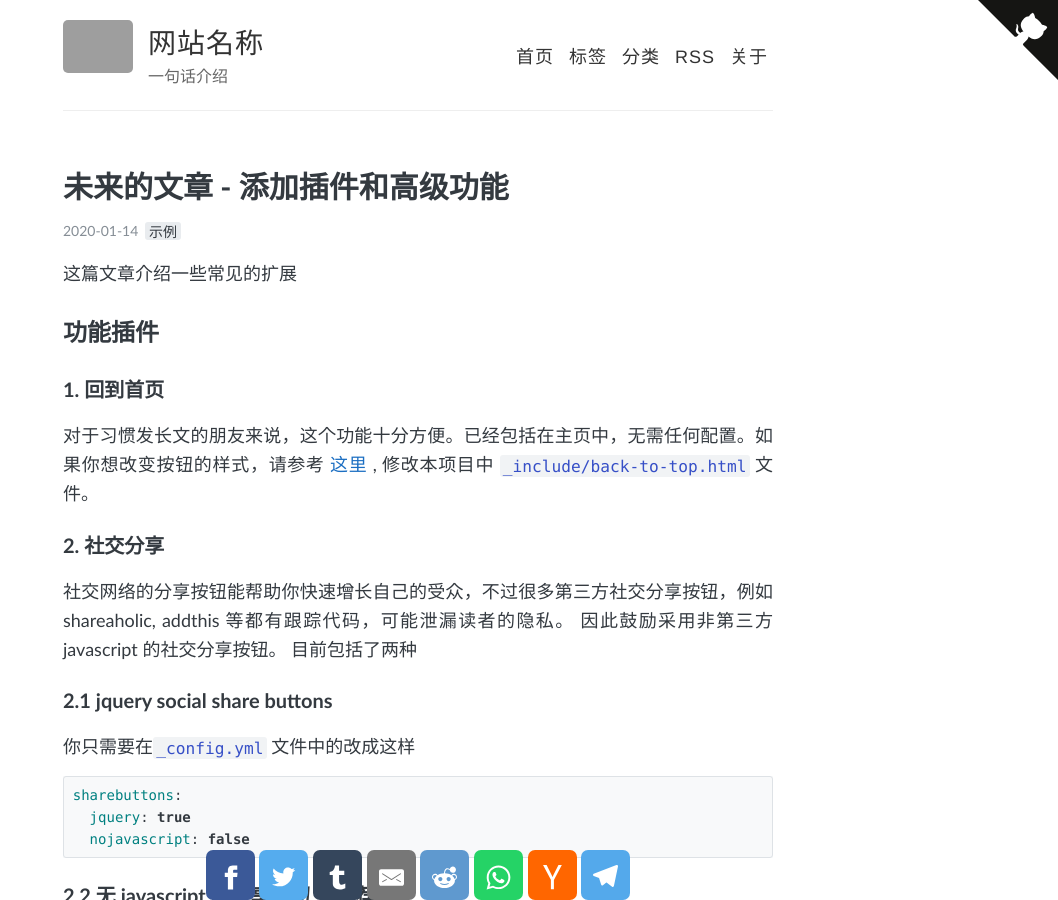
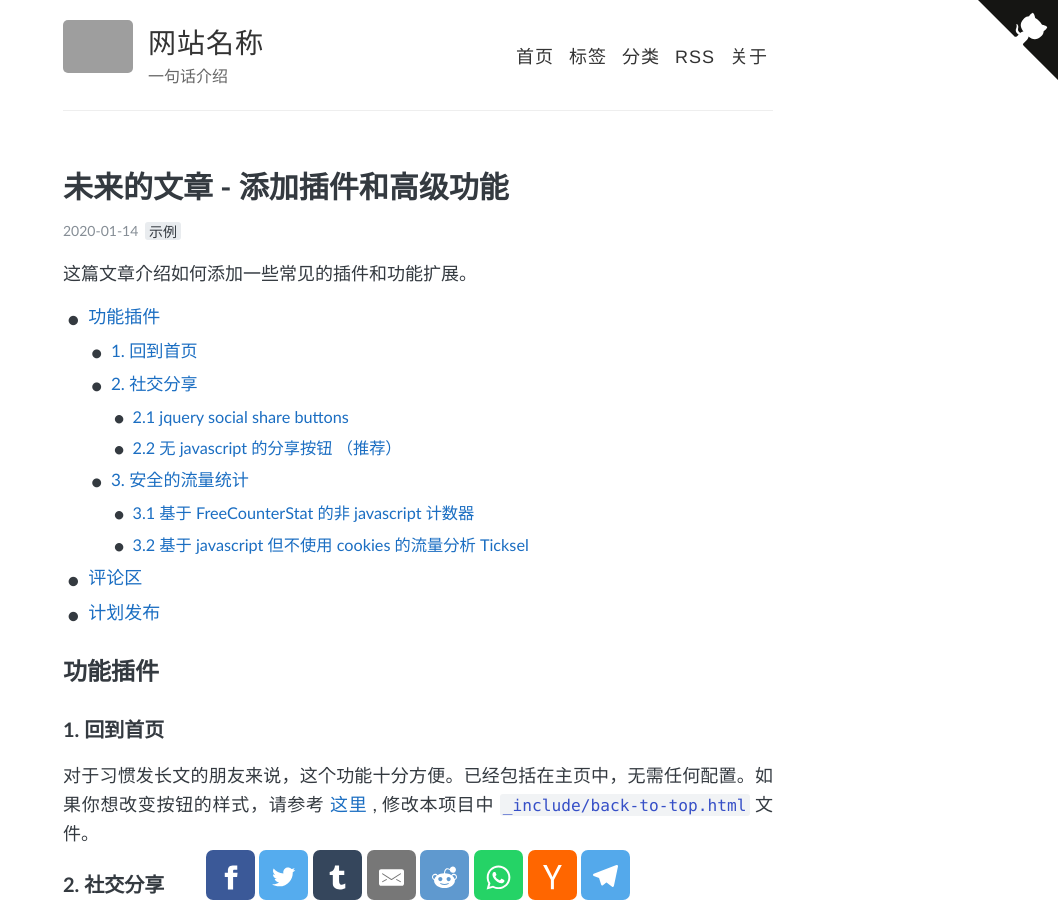
Before and after one commit to TerminusBot/terminus-jekyll-template, a Jekyll site: the page built from _posts/2020-01-14-scheduled-post.md, in a window 1280 px wide and 900 px high. Shown: the whole window, without its empty margins (222-1280 px from the left). Built offline with Jekyll 4.4.1, drawn with Linux system fonts in a browser that asks for light colours; comment, search, counter and statistics services are not loaded; grey boxes are pictures that could not be loaded.

Commit message:
Update 2020-01-14-scheduled-post.md

```diff
--- a/_posts/2020-01-14-scheduled-post.md
+++ b/_posts/2020-01-14-scheduled-post.md
@@ -8,7 +8,10 @@ comments: true
 description: 未来的文章-添加插件和高级功能-创建于2020-01-12-但会直到2020-01-14再发布
 ---
 
-这篇文章介绍一些常见的扩展
+这篇文章介绍如何添加一些常见的插件和功能扩展。
+
+* 无数字的目录
+{:toc}
 
 ## 功能插件
 
```
